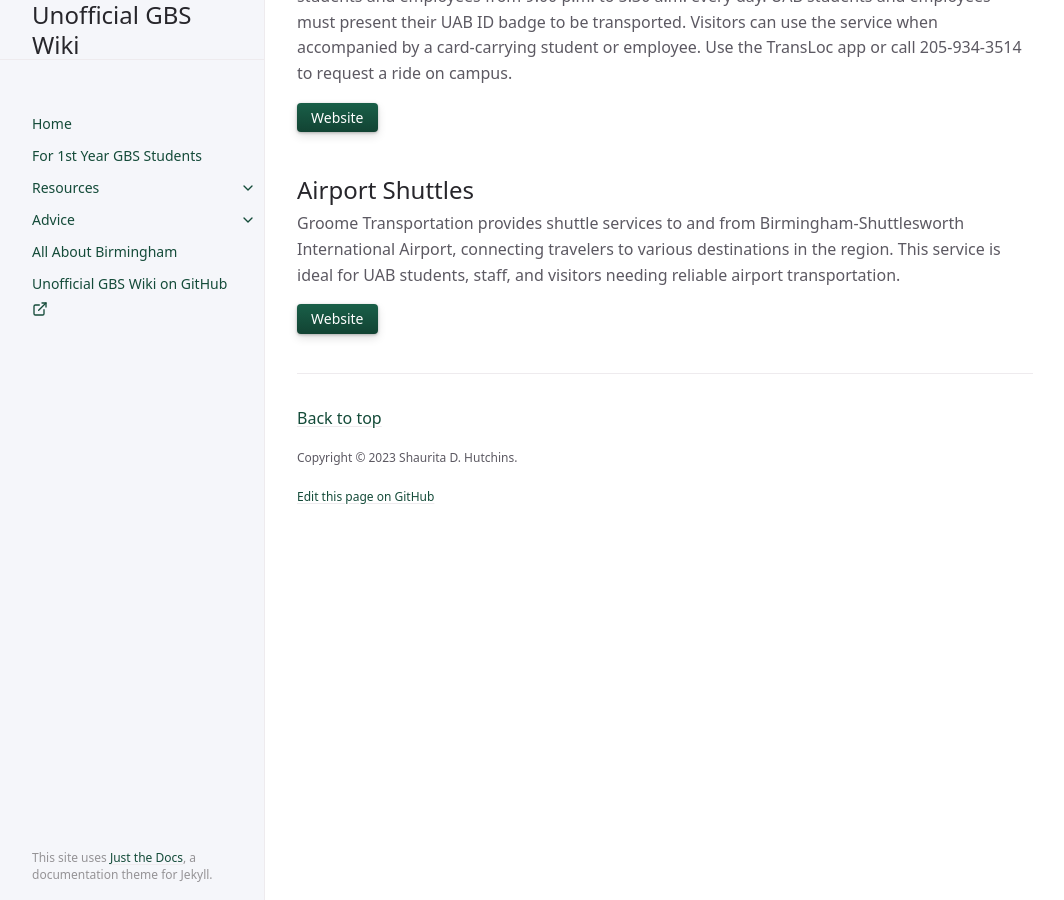
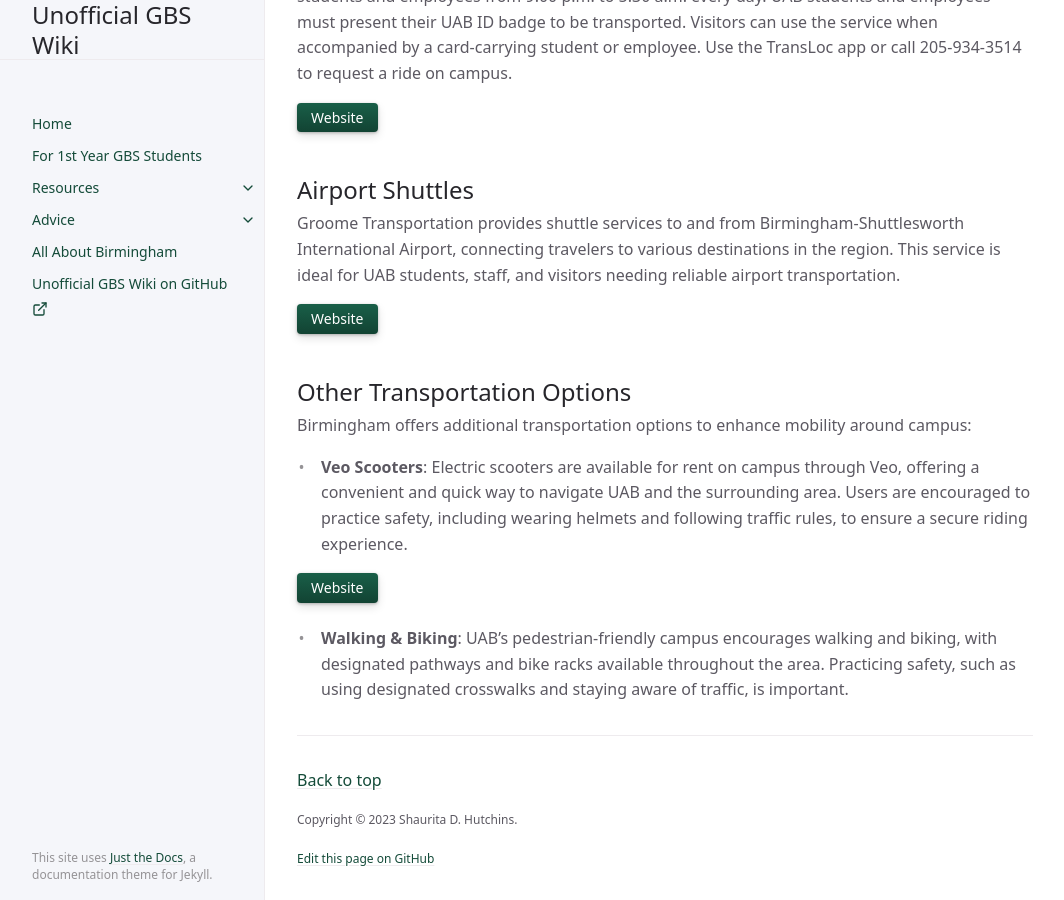
Before and after one commit to sdhutchins/gbs-guide, a Jekyll site: the page built from docs/resources/transportation.md, in a window 1280 px wide and 900 px high, scrolled down 507 px. Shown: the whole window, without its empty margins (107-1171 px from the left). Built offline with Jekyll 4.4.1, drawn with Linux system fonts in a browser that asks for light colours; cached includes are drawn as plain includes.

Commit message:
Add other transportation options.

```diff
--- a/docs/resources/transportation.md
+++ b/docs/resources/transportation.md
@@ -27,3 +27,13 @@ The UAB Blazer Express Safety Escort provides late-night, on-demand van service
 Groome Transportation provides shuttle services to and from Birmingham-Shuttlesworth International Airport, connecting travelers to various destinations in the region. This service is ideal for UAB students, staff, and visitors needing reliable airport transportation.
 
 [Website](https://groometransportation.com/birmingham/?&sd_client_id=9ee26540-931f-40b8-aae3-063668645dd6){: .btn .btn-primary .fs-3 .mb-4 .mb-md-0 .mr-2 }
+
+## Other Transportation Options
+
+Birmingham offers additional transportation options to enhance mobility around campus:
+
+- **Veo Scooters**: Electric scooters are available for rent on campus through Veo, offering a convenient and quick way to navigate UAB and the surrounding area. Users are encouraged to practice safety, including wearing helmets and following traffic rules, to ensure a secure riding experience.
+
+[Website](https://www.veoride.com/veo-scooter/){: .btn .btn-primary .fs-3 .mb-4 .mb-md-0 .mr-2 }
+
+- **Walking & Biking**: UAB's pedestrian-friendly campus encourages walking and biking, with designated pathways and bike racks available throughout the area. Practicing safety, such as using designated crosswalks and staying aware of traffic, is important.
```
